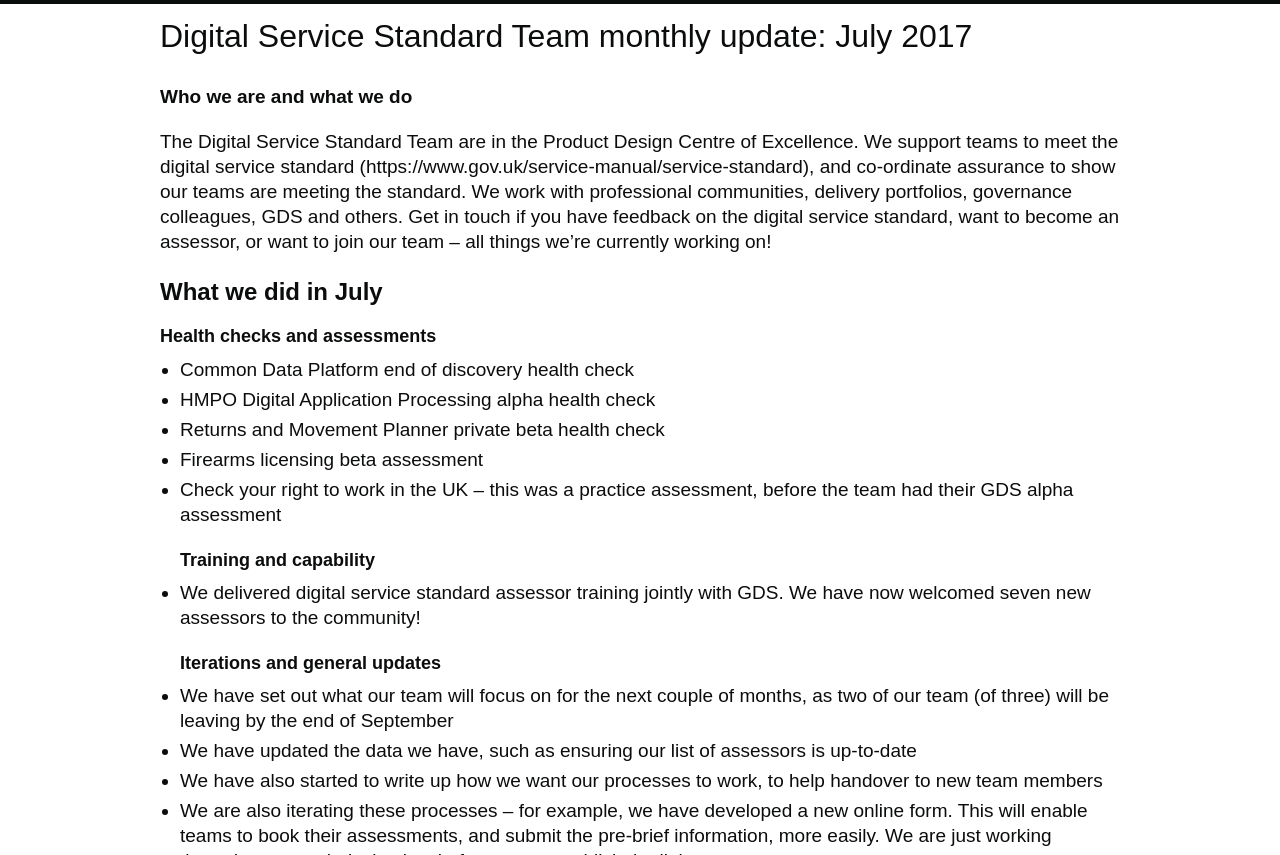
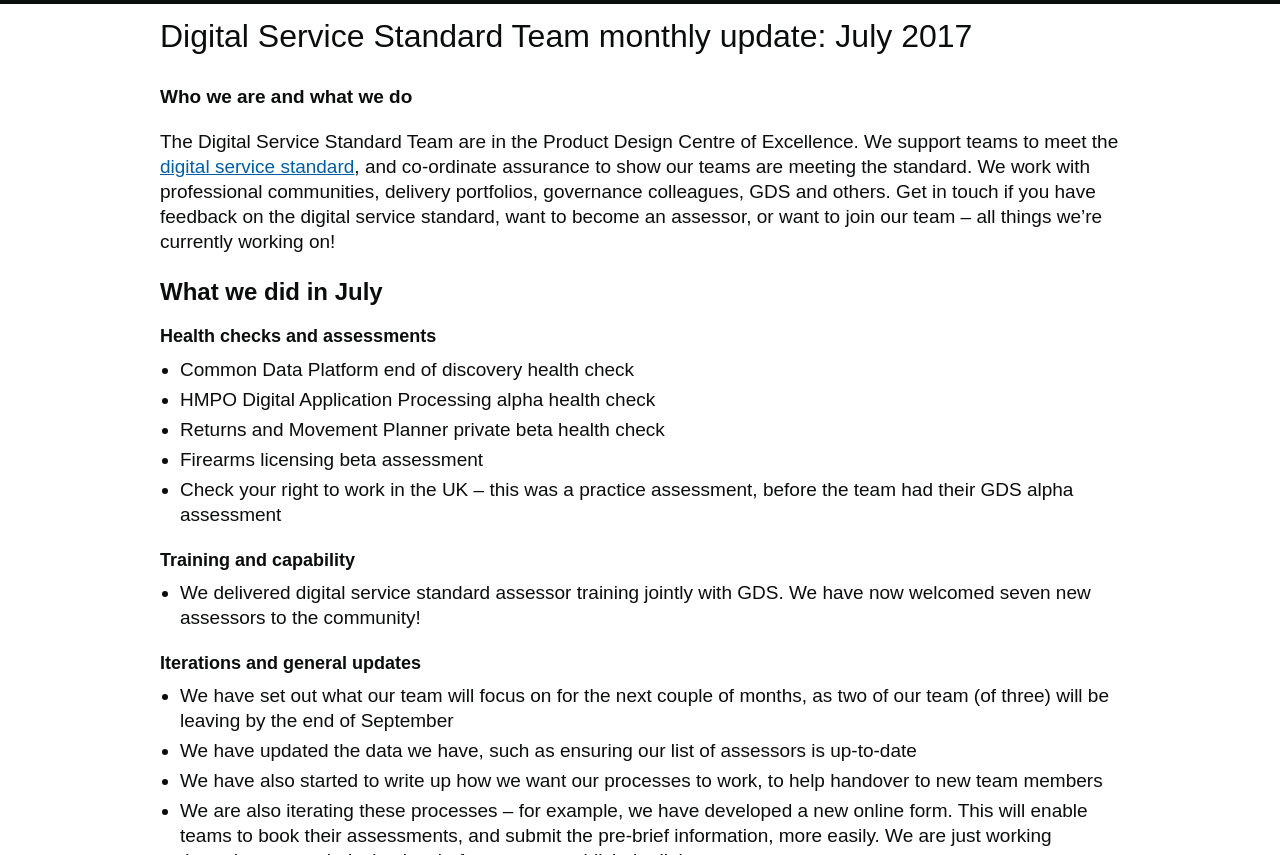
Before and after one commit to UKHomeOffice/digital-service-standard, a Jekyll site: the page built from index.md, in a window 1280 px wide and 900 px high, cut to the strip 45-900 px from the top of the window. Built offline with Jekyll 4.4.1, drawn with Linux system fonts in a browser that asks for light colours; our own code applies the rules of GitHub Pages for plain Markdown files.

Commit message:
Style changes

```diff
--- a/index.md
+++ b/index.md
@@ -2,18 +2,21 @@
 
 **Who we are and what we do**
 
-The Digital Service Standard Team are in the Product Design Centre of Excellence. We support teams to meet the digital service standard (https://www.gov.uk/service-manual/service-standard), and co-ordinate assurance to show our teams are meeting the standard. We work with professional communities, delivery portfolios, governance colleagues, GDS and others.
+The Digital Service Standard Team are in the Product Design Centre of Excellence. We support teams to meet the [digital service standard](https://www.gov.uk/service-manual/service-standard), and co-ordinate assurance to show our teams are meeting the standard. We work with professional communities, delivery portfolios, governance colleagues, GDS and others.
 Get in touch if you have feedback on the digital service standard, want to become an assessor, or want to join our team – all things we’re currently working on!
 
 ## What we did in July
+
 ### Health checks and assessments
 - Common Data Platform end of discovery health check
 - HMPO Digital Application Processing alpha health check
 - Returns and Movement Planner private beta health check
 - Firearms licensing beta assessment
 - Check your right to work in the UK – this was a practice assessment, before the team had their GDS alpha assessment
+
 ### Training and capability
 - We delivered digital service standard assessor training jointly with GDS. We have now welcomed seven new assessors to the community!
+
 ### Iterations and general updates
 - We have set out what our team will focus on for the next couple of months, as two of our team (of three) will be leaving by the end of September
 - We have updated the data we have, such as ensuring our list of assessors is up-to-date
```
